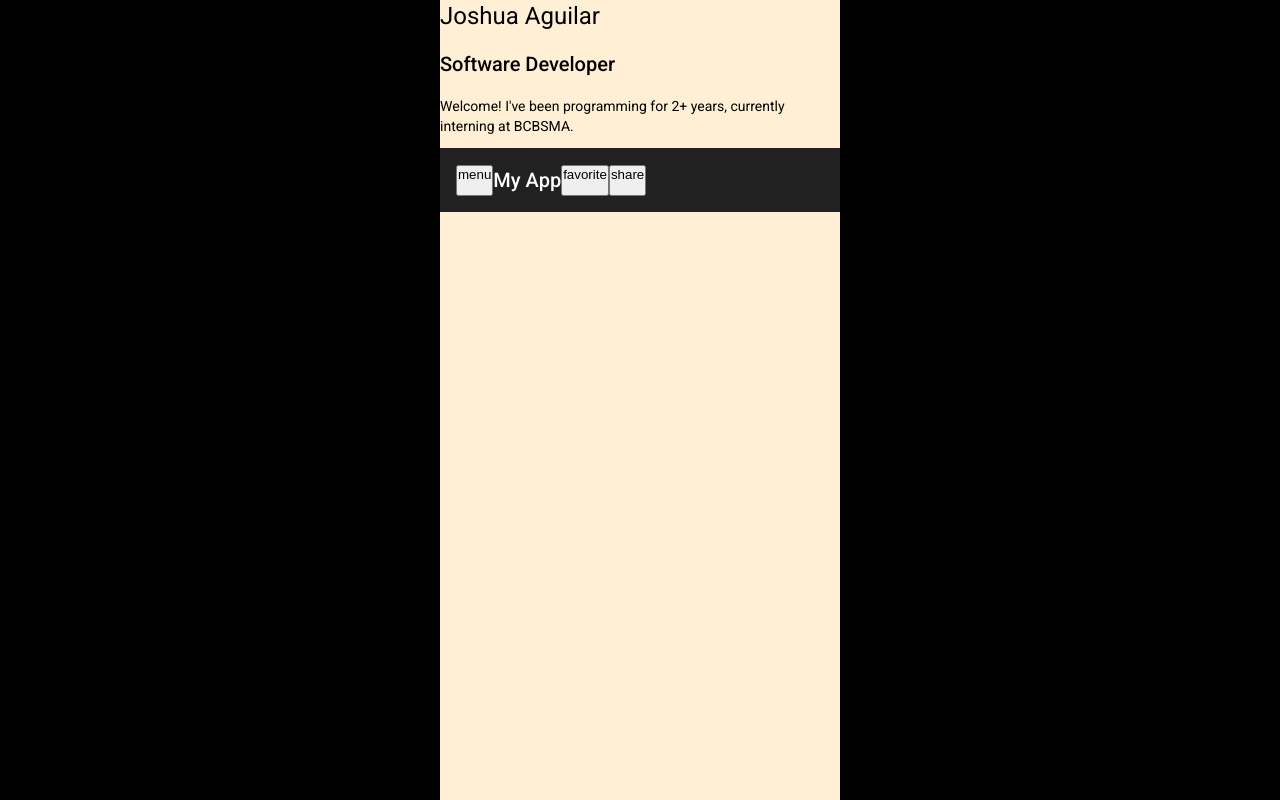
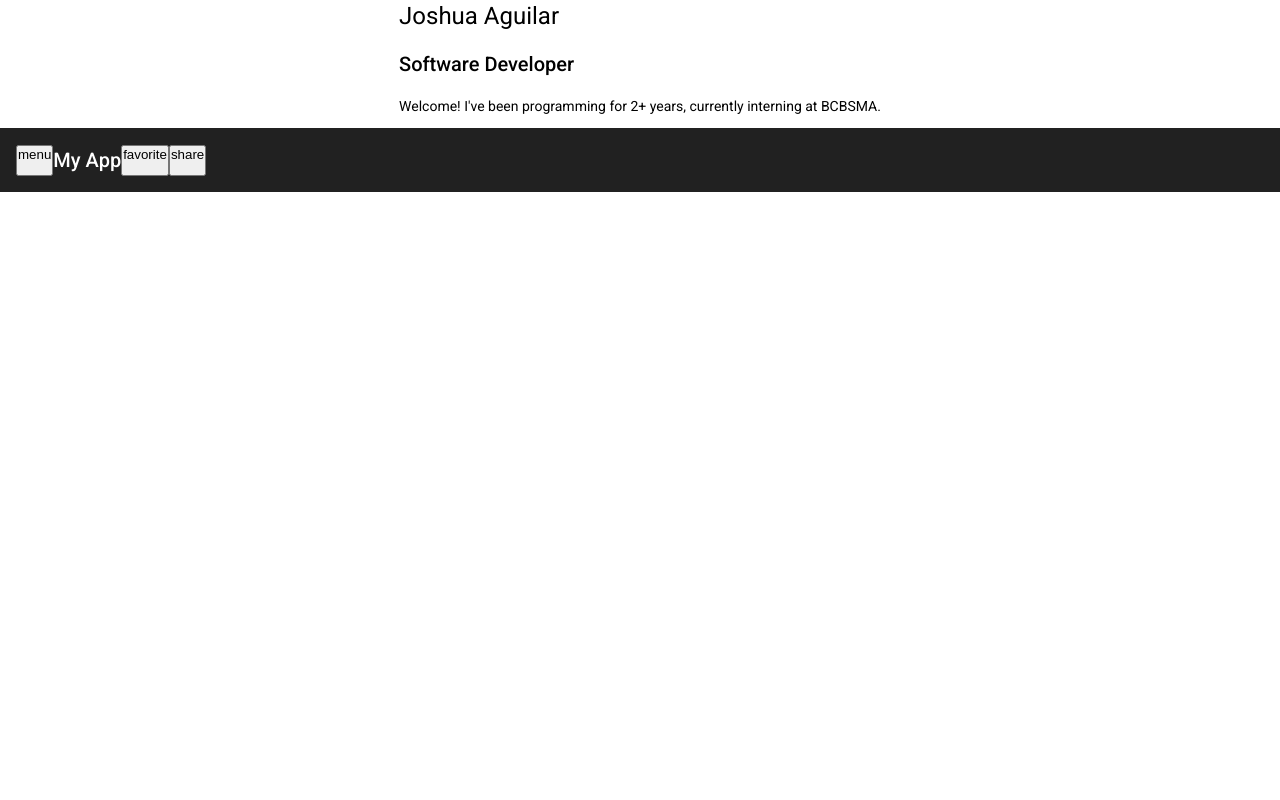
Before and after one commit to jaaguil2/portfolio, an Angular app: page /home in a window 1280 px wide. Built offline with nearby package versions, Linux system fonts and the light colour scheme.

Commit message:
styles set

```diff
--- a/src/styles.scss
+++ b/src/styles.scss
@@ -1,4 +1,5 @@
 /* You can add global styles to this file, and also import other style files */
+
 // https://www.freecodecamp.org/news/html-page-width-height/
 // CSS reset
 * {
@@ -7,19 +8,11 @@
     box-sizing: border-box;
 }
 
-$app-height: 100%;
+$app-height:  100vh;
 $fonts: Roboto, "Helvetica Neue", sans-serif;
 
-// body {
-//   min-height: 100vh;
-//   font-family: $fonts;
-// }
-
-
-html { background-color: #000; }
 body {
-    min-height: 100vh;
-    max-width: 400px;
-    background-color: papayawhip;
+    min-height: $app-height;
+    font-family: $fonts;
     margin: 0 auto;
 }
```
